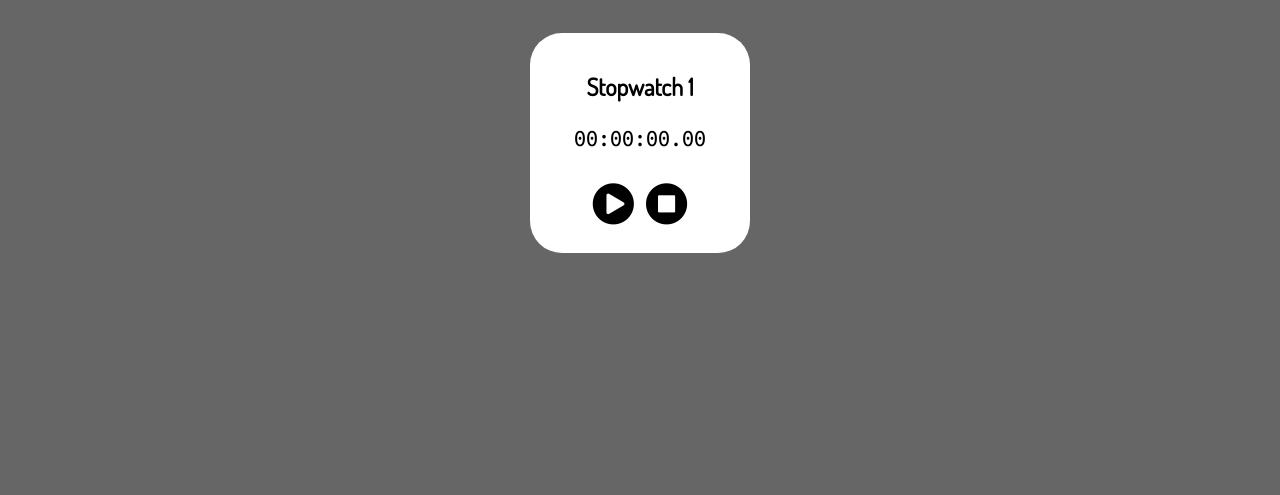
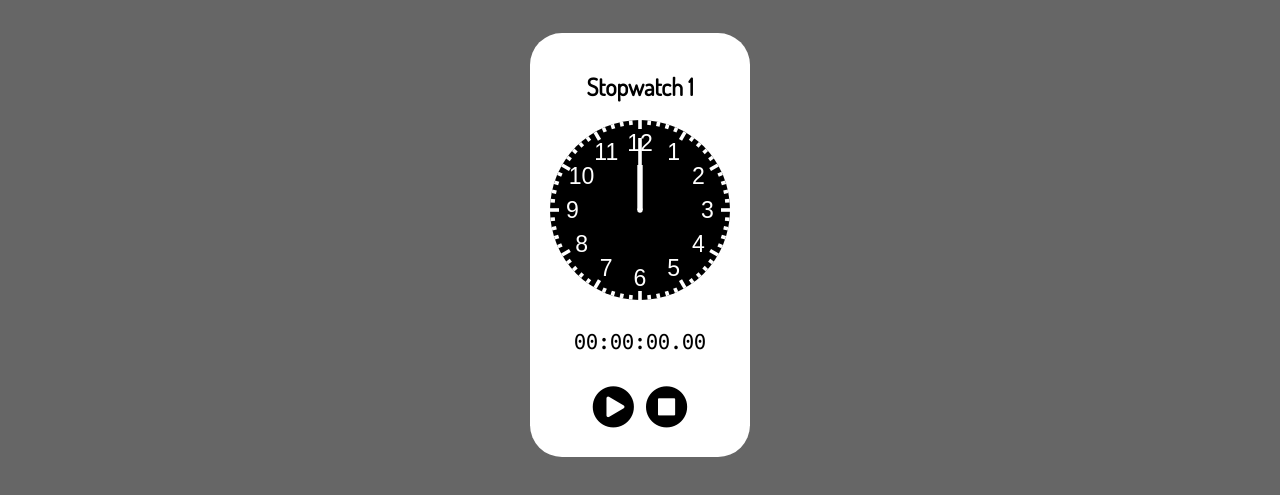
Before and after one commit to stevehopkinson/steve-marko-stopwatch, a plain HTML site: page index.html in a window 1280 px wide. Shown: the part 83-578 px from the top of the page. Drawn offline with Linux system fonts and the light colour scheme.

Commit message:
Add analogue clock to stopwatch constructor

```diff
--- a/index.html
+++ b/index.html
@@ -16,6 +16,7 @@
       <button class="header__button fade-on-hover" id="newStopwatchButton" name="button"><i class="fa fa-plus-circle" aria-hidden="true"></i></button>
     </header>
     <div class="container" id="stopwatchContainer"></div>
+    <script type="text/javascript" src="src/analogue-clock.js"></script>
     <script type="text/javascript" src="src/stopwatch.js"></script>
   </body>
 </html>
--- /dev/null
+++ b/src/analogue-clock.js
@@ -0,0 +1,100 @@
+function Clock () {
+  this.radius = 50;
+
+  this.clockContainer = document.createElementNS("http://www.w3.org/2000/svg", "SVG");
+  this.clockContainer.setAttribute("width", "" + this.radius * 2 + "%");
+  this.clockContainer.setAttribute("height", "" + this.radius * 2 + "%");
+  this.clockContainer.setAttribute("viewbox", "0 0 100 100");
+  this.clockContainer.setAttribute("xmlns", "http://www.w3.org/2000/svg");
+
+  this.clockFace = document.createElementNS("http://www.w3.org/2000/svg", "CIRCLE");
+  this.clockFace.setAttribute("cx", this.radius);
+  this.clockFace.setAttribute("cy", this.radius);
+  this.clockFace.setAttribute("r", this.radius);
+  this.clockFace.setAttribute("fill", "black");
+
+  this.clockContainer.appendChild(this.clockFace);
+
+  var longMark = this.radius * 0.9;
+  var shortMark = this.radius * 0.95;
+
+  for (var degs = 0; degs < 360; degs += 6) {
+    var rads = toRads(degs);
+    var mark = document.createElementNS("http://www.w3.org/2000/svg", "LINE");
+    mark.setAttribute("x1", this.radius + this.radius * Math.sin(rads));
+    mark.setAttribute("y1", this.radius - this.radius * Math.cos(rads));
+    mark.setAttribute("x2", this.radius + (degs % 30 === 0 ? longMark : shortMark) * Math.sin(rads));
+    mark.setAttribute("y2", this.radius - (degs % 30 === 0 ? longMark : shortMark) * Math.cos(rads));
+    mark.setAttribute("style", "stroke: white; stroke-width: 2");
+    this.clockContainer.appendChild(mark);
+  }
+
+  for (var hour = 1; hour < 13; hour++) {
+    var rads = toRads(hour * 30);
+    var hourMark = document.createElementNS("http://www.w3.org/2000/svg", "TEXT");
+    var offset = 0.75;
+    var x = this.radius + this.radius * offset * Math.sin(rads);
+    var y = this.radius - this.radius * offset * Math.cos(rads);
+    hourMark.setAttribute("text-anchor", "middle");
+    hourMark.setAttribute("dominant-baseline", "central");
+    hourMark.setAttribute("x", x);
+    hourMark.setAttribute("y", y);
+    hourMark.setAttribute("style", "fill: white; font-size: 80%; font-family: sans-serif");
+    hourMark.innerHTML = hour;
+    this.clockContainer.appendChild(hourMark);
+  }
+
+  this.hourHand = document.createElementNS("http://www.w3.org/2000/svg", "LINE");
+  this.hourHandLength = 0.5;
+  this.hourHand.setAttribute("x1", this.radius);
+  this.hourHand.setAttribute("y1", this.radius);
+  this.hourHand.setAttribute("x2", this.radius);
+  this.hourHand.setAttribute("y2", this.radius - this.radius * this.hourHandLength);
+  this.hourHand.setAttribute("style", "stroke: white; stroke-width: 3");
+  this.clockContainer.appendChild(this.hourHand);
+
+  this.minuteHand = document.createElementNS("http://www.w3.org/2000/svg", "LINE");
+  this.minuteHandLength = 0.8;
+  this.minuteHand.setAttribute("x1", this.radius);
+  this.minuteHand.setAttribute("y1", this.radius);
+  this.minuteHand.setAttribute("x2", this.radius);
+  this.minuteHand.setAttribute("y2", this.radius - this.radius * this.minuteHandLength);
+  this.minuteHand.setAttribute("style", "stroke: white; stroke-width: 2");
+  this.clockContainer.appendChild(this.minuteHand);
+
+  this.secondHand = document.createElementNS("http://www.w3.org/2000/svg", "LINE");
+  this.secondHandLength = 0.8;
+  this.secondHand.setAttribute("x1", this.radius);
+  this.secondHand.setAttribute("y1", this.radius);
+  this.secondHand.setAttribute("x2", this.radius);
+  this.secondHand.setAttribute("y2", this.radius - this.radius * this.secondHandLength);
+  this.secondHand.setAttribute("style", "stroke: white; stroke-width: 1");
+  this.clockContainer.appendChild(this.secondHand);
+
+  this.centreRadius = 1.5;
+  this.clockCentre = document.createElementNS("http://www.w3.org/2000/svg", "CIRCLE");
+  this.clockCentre.setAttribute("cx", this.radius);
+  this.clockCentre.setAttribute("cy", this.radius);
+  this.clockCentre.setAttribute("r", this.centreRadius);
+  this.clockCentre.setAttribute("fill", "white");
+  this.clockContainer.appendChild(this.clockCentre);
+}
+
+Clock.prototype.update = function (time) {
+  var hours = (time / (60 * 60 * 1000)) % 12;
+  var minutes = (time / (60 * 1000)) % 60;
+  var seconds = (time / 1000) % 60;
+  var hourRads = toRads(hours * 30);
+  var minuteRads = toRads(minutes * 6);
+  var secondRads = toRads(seconds * 6);
+  this.hourHand.setAttribute("x2", this.radius + this.radius * this.hourHandLength * Math.sin(hourRads));
+  this.hourHand.setAttribute("y2", this.radius -  this.radius * this.hourHandLength * Math.cos(hourRads));
+  this.minuteHand.setAttribute("x2", this.radius + this.radius * this.minuteHandLength * Math.sin(minuteRads));
+  this.minuteHand.setAttribute("y2", this.radius -  this.radius * this.minuteHandLength * Math.cos(minuteRads));
+  this.secondHand.setAttribute("x2", this.radius + this.radius * this.secondHandLength * Math.sin(secondRads));
+  this.secondHand.setAttribute("y2", this.radius -  this.radius * this.secondHandLength * Math.cos(secondRads));
+}
+
+Clock.prototype.getDOM = function (time) {
+  return this.clockContainer;
+}
--- a/src/stopwatch.js
+++ b/src/stopwatch.js
@@ -7,6 +7,10 @@ var stopwatches = [];
 var startIconClass = "fa fa-play-circle";
 var pauseIconClass = "fa fa-pause-circle";
 var stopIcon = '<i class="fa fa-stop-circle" aria-hidden="true"></i>';
+
+function toRads (degs) {
+  return degs * Math.PI / 180;
+};
 
 var Stopwatch = function () {
   var running, watch, timePassed, prevTime, currTime;
@@ -23,6 +27,11 @@ var Stopwatch = function () {
   name.textContent = "Stopwatch " + (stopwatches.length + 1);
   name.setAttribute("contenteditable", "true");
   section.appendChild(name);
+
+  var clockDiv = document.createElement("DIV");
+  section.appendChild(clockDiv);
+  var clock = new Clock();
+  clockDiv.innerHTML = clock.getDOM().outerHTML;
 
   var display = document.createElement("P");
   display.setAttribute("class", "stopwatch__display");
@@ -78,6 +87,8 @@ var Stopwatch = function () {
     var difference = currTime - prevTime;
     timePassed += difference;
     prevTime = currTime;
+    clock.update(timePassed);
+    clockDiv.innerHTML = clock.getDOM().outerHTML;
     updateDOM();
   }
 
```
